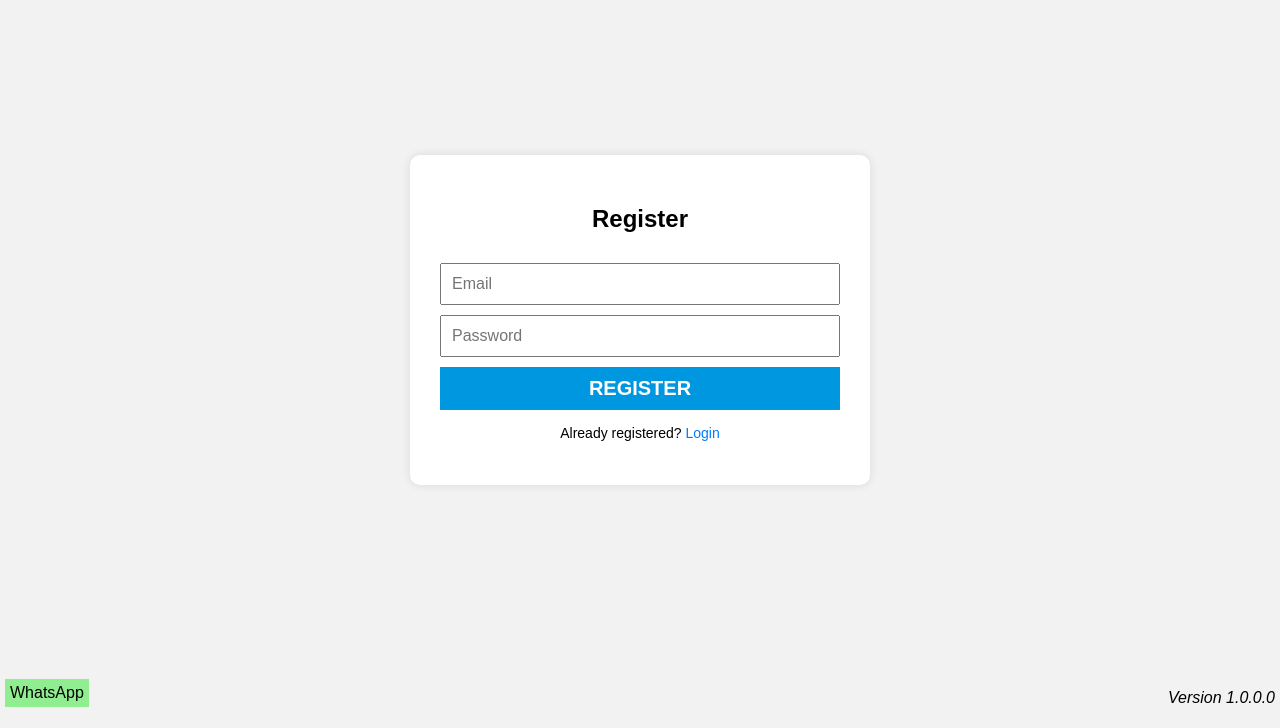
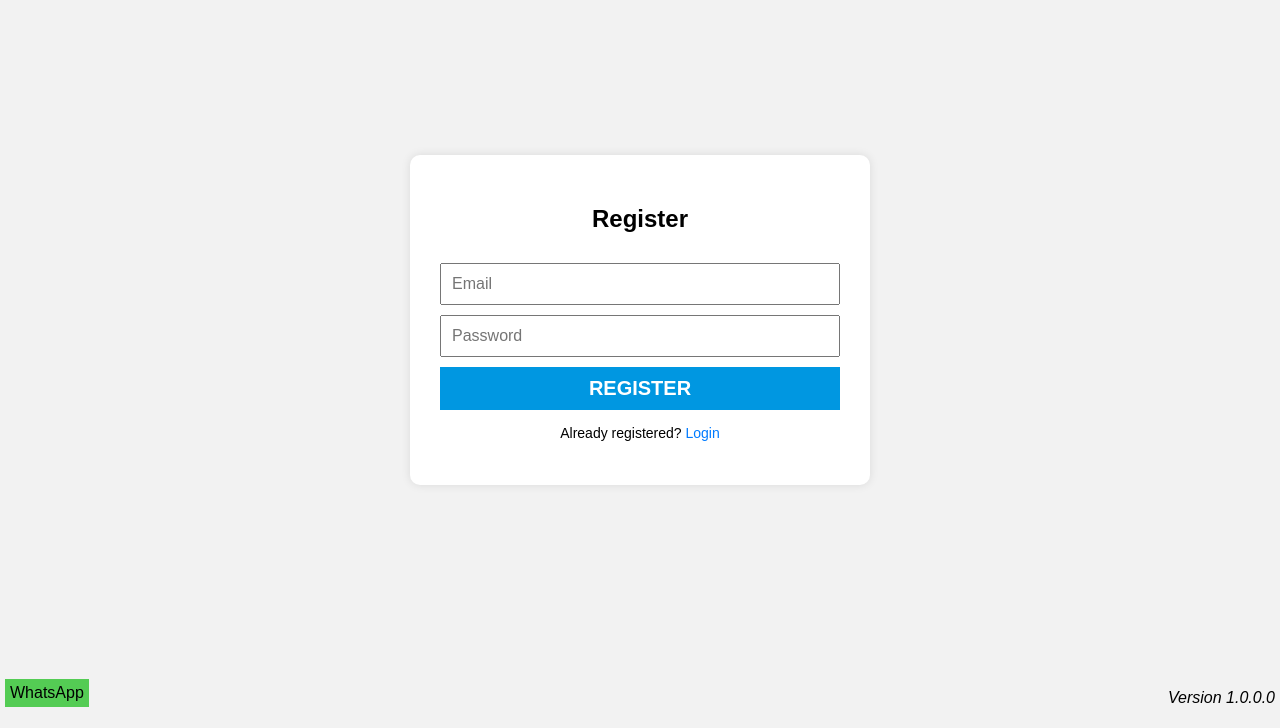
Before and after one commit to shabi983/adminuserpanel, a plain HTML site: page index.html in a window 1280 px wide. Shown: the part 88-816 px from the top of the page. Drawn offline with Linux system fonts and the light colour scheme.

Commit message:
Update index.html

```diff
--- a/index.html
+++ b/index.html
@@ -103,7 +103,7 @@
 </div>
 
   <div style="position: absolute;bottom: 5px;right: 5px;" bis_skin_checked="1"><span><i>Version 1.0.0.0</i><span></span></span></div>
-  <div style="position: absolute;bottom: 5px;left: 5px;" bis_skin_checked="1"><a href="https://wa.me/923556614953" target="_blank"><button style="background:lightgreen; border:none; padding:5px;">WhatsApp</button></a></div>
+  <div style="position: absolute;bottom: 5px;left: 5px;" bis_skin_checked="1"><a href="https://wa.me/923556614953" target="_blank"><button style="background:#54cc54; border:none; padding:5px; border-radius:5px: color:#ffffff;">WhatsApp</button></a></div>
 
 <!-- Loader -->
 <div id="loader" class="loader-backdrop hidden">
```
